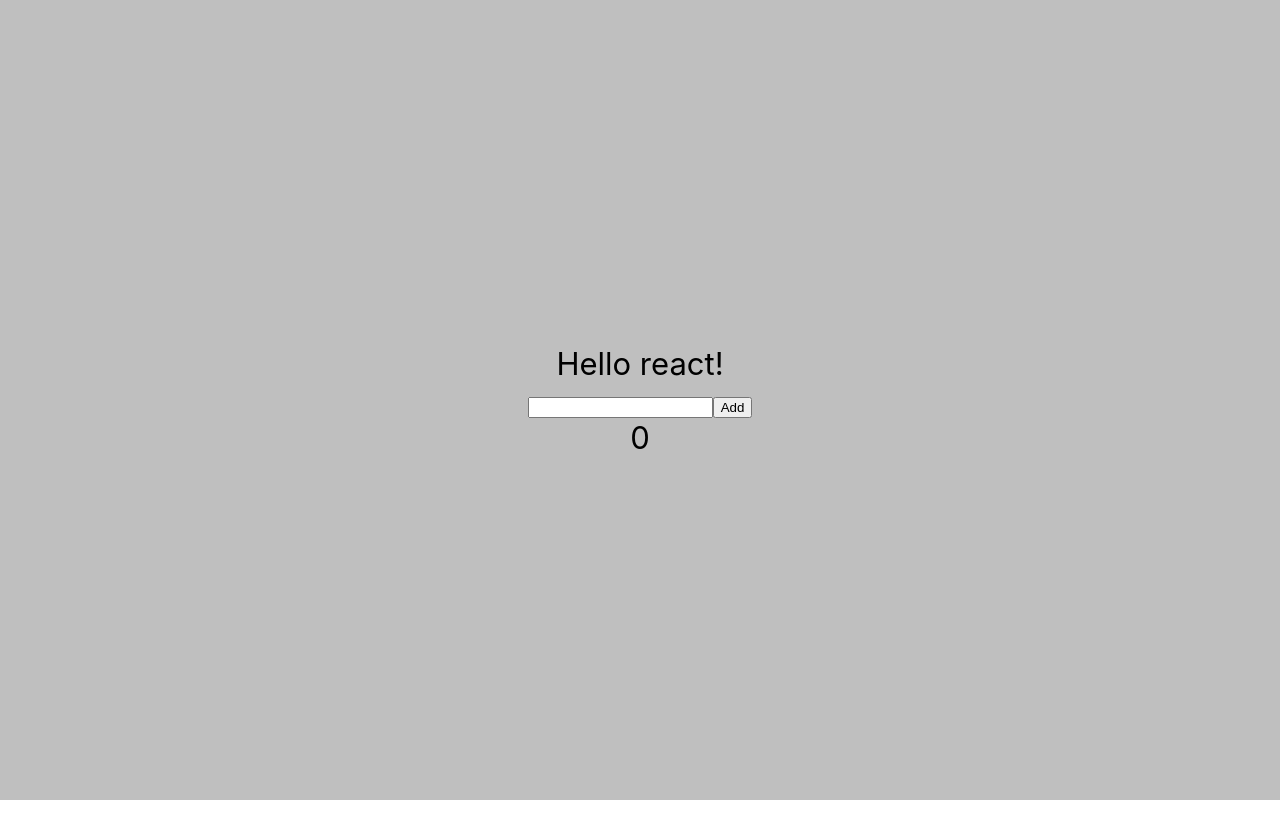
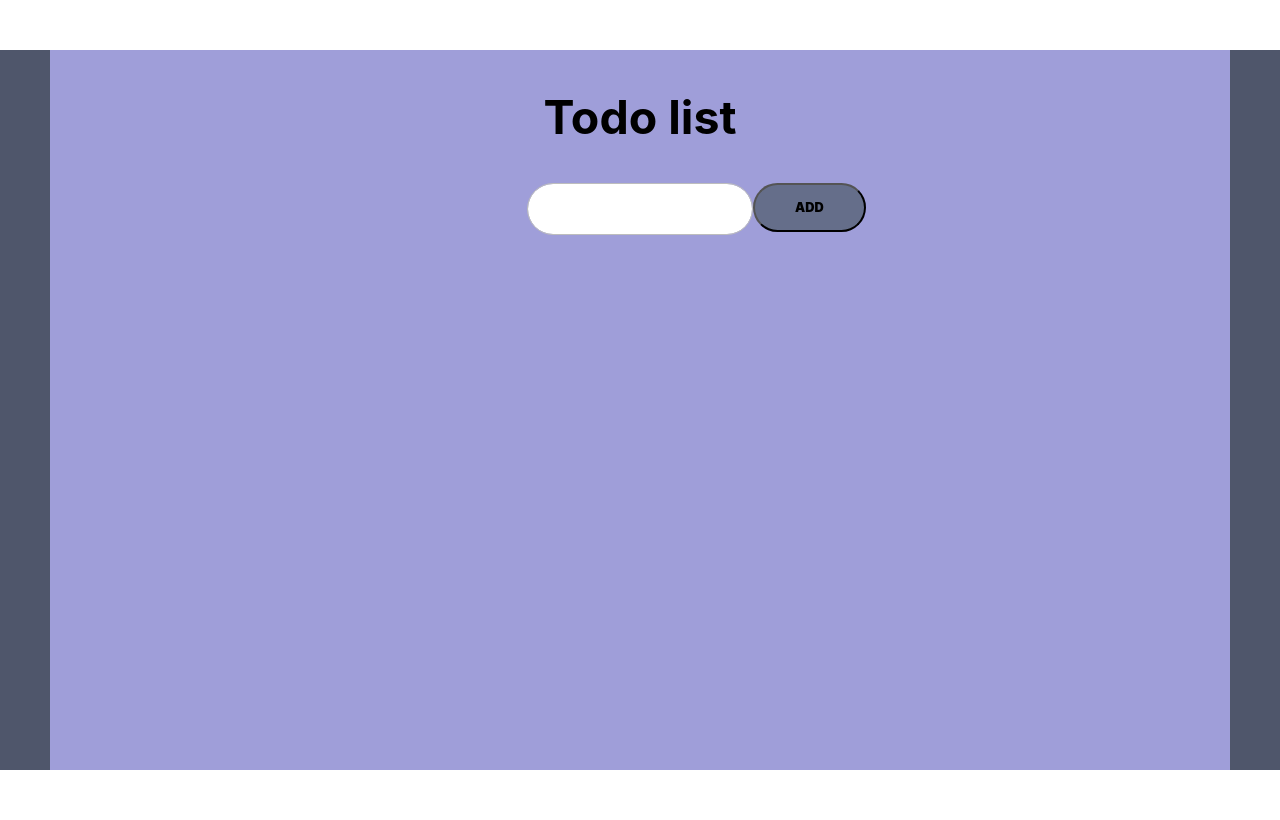
Before and after one commit to Kate-png/todo-list, a React (Create React App) app: page / in a window 1280 px wide. Built offline with nearby package versions, Linux system fonts and the light colour scheme.

Commit message:
added css

```diff
--- a/src/App.css
+++ b/src/App.css
@@ -1,18 +1,16 @@
-.App {
-  text-align: center;
-}
-
-.App-header {
-  background-color: #bfbfbf;
-  min-height: 100vh;
+.body {
+  background-color: #9f9ed9;
   display: flex;
+  justify-content: flex-start;
+  margin-top: 100px;
+  margin: 50px;
+  min-height: 90vh;
   flex-direction: column;
   align-items: center;
-  justify-content: center;
   font-size: calc(15px + 2vmin);
   color: black;
 }
 
-.App-link {
-  color: #61dafb;
+.App {
+  background-color: #4f566b;
 }
--- a/src/App.tsx
+++ b/src/App.tsx
@@ -1,20 +1,15 @@
-import React from 'react';
 import './App.css';
-import InputLine from './components/InputLine/InputLine'
+import InputLine from './components/InputLine/InputLine';
 
 function App() {
 
-  function addValue(title:string){
-    console.log(title)
-  }
   return (
     <div className="App">
-      <header className="App-header">
-       Hello react!
-       <InputLine onCreate={addValue}/>
+      <header>
       </header>
-      <div>
-
+      <div className='body'>
+        <h2>Todo list</h2>
+      <InputLine/>
       </div>
     </div>
   );
--- a/src/components/InputLine/InputLine.css
+++ b/src/components/InputLine/InputLine.css
@@ -0,0 +1,36 @@
+.sub-button{
+    //font-family: sans-serif;
+    background-color: #656e8a;
+    font-weight: bold;
+    text-transform: uppercase;
+    text-decoration: none;
+    font-family: inherit;
+    font-size: 0.8rem;
+    font-weight: 1000;
+    padding: 15px 40px;
+    display: inline-block;
+    border-radius: 100px;
+    transition: all .2s;
+    position: absolute;
+}
+
+.sub-button:active{
+    transform: translateY(-1px);
+    box-shadow: 0 5px 10px rgba(0, 0, 0, 0.2);
+}
+
+.sub-input{
+    display: inline-block;
+    width: 200px;
+    height: calc(2.25rem + 2px);
+    padding: 0.375rem 0.75rem;
+    font-family: inherit;
+    font-size: 0.8rem;
+    font-weight: 1000;
+    line-height: 1.5;
+    color: #212529;
+    background-color: #fff;
+    background-clip: padding-box;
+    border: 1px solid #bdbdbd;
+    border-radius: 100px;
+}
--- a/src/components/InputLine/InputLine.tsx
+++ b/src/components/InputLine/InputLine.tsx
@@ -1,7 +1,8 @@
 import React, {useState} from "react";
+import './InputLine.css'
 
 
-function InputLine({onCreate}:any){
+function InputLine(){
     const [value, setValue] = useState('');
     const [saveList, setSaveList] = useState<Array<String>>([]);
 
@@ -9,29 +10,30 @@ function InputLine({onCreate}:any){
         event.preventDefault()
 
         if(value.trim()) {
-            onCreate(value)
             setSaveList(prewState => {
                 return [...prewState, value]
                 })
                 setValue('')
             }
-            }
+        }
 
             return(
                 <form onSubmit={submitHandler}>
-                    <input type='text' className="comment" value={value} onChange = {event => setValue(event.target.value)}/>
-                    <button type='submit' className="button">Add</button>
+                    <input type='text' className="sub-input" value={value} onChange = {event => setValue(event.target.value)}/>
+                    <button type='submit' className="sub-button">Add</button>
 
-                    <div> {saveList.length && saveList.map((element, index) => {
+                    <div> {saveList.length > 0 && saveList.map((element, index) => {
                         return(
                         <>
                         <b key={index}>{element}</b>
                         <br/>
                         </>
                         )
-                        }) }</div>
+                        })
+                        }
+                    </div>
 
-                        </form>
+                </form>
  )
 }
 
```
Also changed, not shown: src/store/mainTodoList.tsx (+8 -1 lines).
